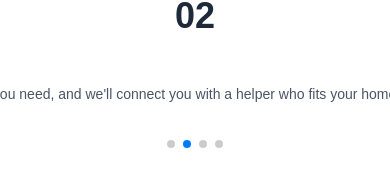
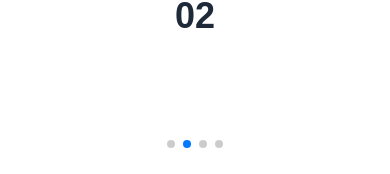
Before and after one commit to aadamsongit/CareHive-MVP, a Next.js app: page / in a window 390 px wide. Shown: the part 1184-1358 px from the top of the page. Built offline with nearby package versions, Linux system fonts and the light colour scheme.

Commit message:
Fixed font on carousel. Fixing carousel for responsiveness now.

```diff
--- a/app/components/Carousel.tsx
+++ b/app/components/Carousel.tsx
@@ -53,14 +53,6 @@ export default function Carousel() {
                         rounded-2xl shadow-xl border border-white/20
                         bg-white/30 backdrop-blur-md"
             >
-              {/* Fixed header inside the card */}
-              {/* <h2 className="text-2xl font-bold mb-2">How We Work</h2>
-              <p className="text-gray-600 text-sm mb-6 text-center max-w-md">
-                At CareHive, we believe that every home deserves a caring and
-                reliable helper, and every worker deserves respect and fair
-                treatment.
-              </p> */}
-
               {/* Slide content */}
               <span className="text-4xl font-bold text-gray-800 mb-2">
                 {step.number}
@@ -69,7 +61,7 @@ export default function Carousel() {
                 <i className={`bi ${step.icon}`}></i>
               </div>
               <h3 className="text-lg font-semibold mb-1">{step.title}</h3>
-              <p className="text-gray-600 text-sm">{step.text}</p>
+              <p className="carousel-text">{step.text}</p>
             </div>
           </SwiperSlide>
         ))}
--- a/app/globals.css
+++ b/app/globals.css
@@ -48,3 +48,8 @@ body {
   transform: scaleX(1);
   transform-origin: bottom left;
 }
+
+.carousel-text {
+  color: rgba(255, 255, 255, 0.9);
+  /* almost white, still softer than full #fff */
+}
```
Also changed, not shown: app/components/LogoSVG.tsx (+1 -9 lines).
